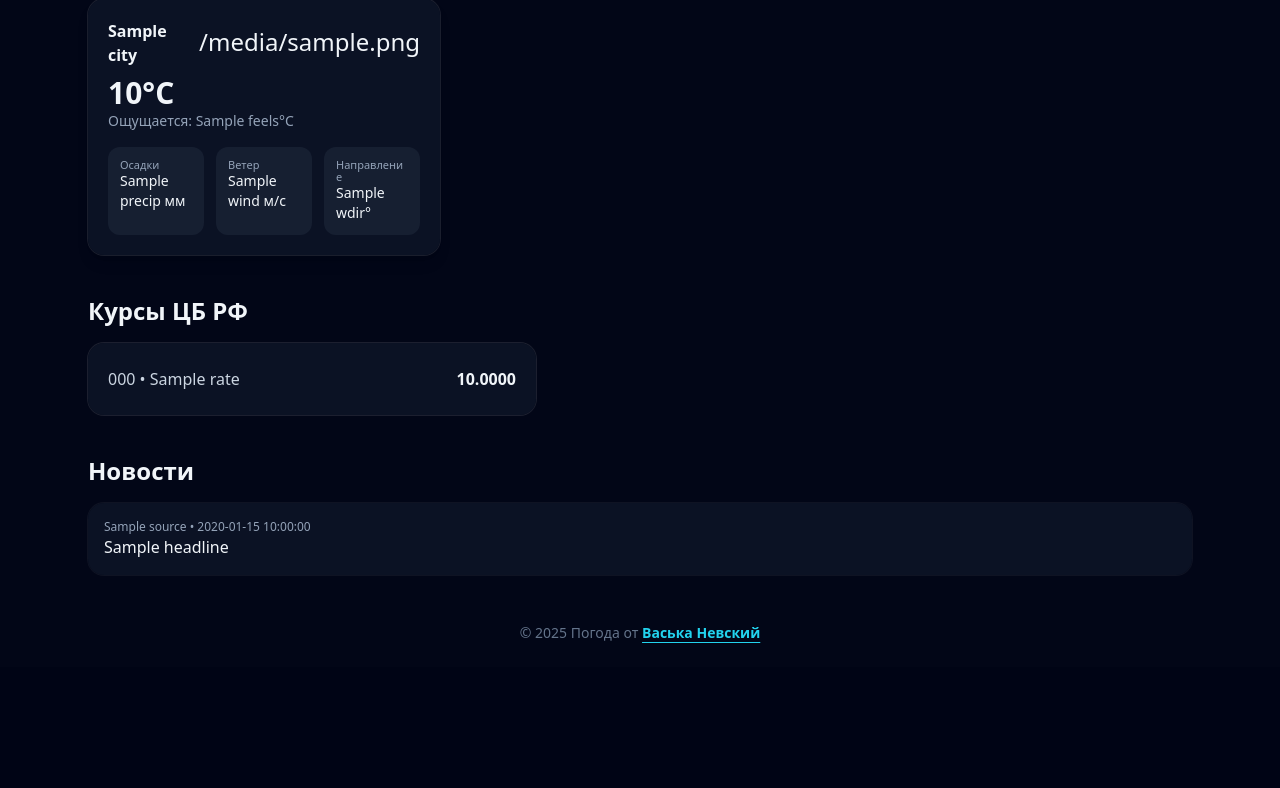
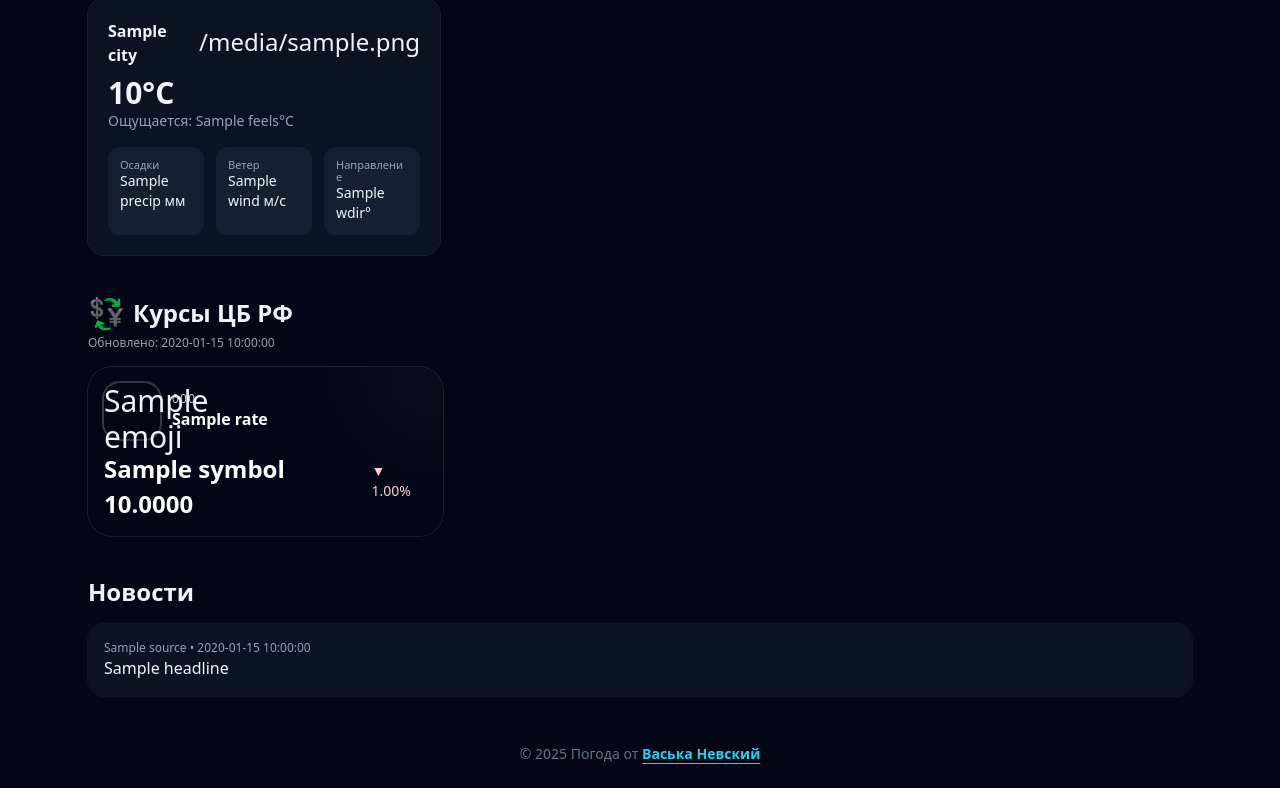
Before and after one commit to Nick-825/nw-weather-site, a Flask app: template templates/index.html in a window 1280 px wide. Shown: the part 145-933 px from the top of the page. Before the commit the page ends 788 px from the top, so only its background shows below. Run offline with Flask 3, Linux system fonts and the light colour scheme; the template is opened without the code that fills it: most values are stand-ins (such as "Sample title", 1, 10 or a date in 2020); some libraries are stand-ins or nearby versions.

Commit message:
Surface CBR update time alongside rates

```diff
--- a/app.py
+++ b/app.py
@@ -15,20 +15,26 @@
 @app.route("/")
 def index():
     weather = get_region_weather()
-    rates = get_cbr_rates(["USD", "EUR", "CNY"])
+    rates, rates_updated = get_cbr_rates(["USD", "EUR", "CNY"])
     headlines = get_headlines(limit=8)
     return render_template(
         "index.html",
         title="Северо-Запад: погода • новости • курсы",
         weather=weather,
         rates=rates,
+        rates_updated=rates_updated,
         headlines=headlines,
     )
 
 @app.route("/rates")
 def rates_page():
-    rates = get_cbr_rates(["USD", "EUR", "CNY"])
-    return render_template("rates.html", title="Курсы ЦБ РФ", rates=rates)
+    rates, rates_updated = get_cbr_rates(["USD", "EUR", "CNY"])
+    return render_template(
+        "rates.html",
+        title="Курсы ЦБ РФ",
+        rates=rates,
+        rates_updated=rates_updated,
+    )
 
 @app.route("/news")
 def news_page():
--- a/services/rates.py
+++ b/services/rates.py
@@ -1,21 +1,77 @@
+from datetime import datetime
+from typing import Optional
+
 from services.cache import ttl_cache
 import requests
 
 CBR_DAILY = "https://www.cbr-xml-daily.ru/daily_json.js"
 
+CURRENCY_META = {
+    "USD": {
+        "symbol": "$",
+        "emoji": "🇺🇸",
+        "accent": "from-blue-900/90 via-indigo-700/80 to-sky-600/70",
+    },
+    "EUR": {
+        "symbol": "€",
+        "emoji": "🇪🇺",
+        "accent": "from-indigo-900/90 via-violet-700/80 to-purple-600/70",
+    },
+    "CNY": {
+        "symbol": "¥",
+        "emoji": "🇨🇳",
+        "accent": "from-rose-900/90 via-red-700/80 to-amber-600/70",
+    },
+}
+
+def _format_timestamp(raw: str) -> Optional[str]:
+    if not raw:
+        return None
+
+    try:
+        dt = datetime.fromisoformat(raw.replace("Z", "+00:00"))
+    except ValueError:
+        return None
+
+    offset = dt.strftime("%z")
+    if offset:
+        offset = f" UTC{offset[:3]}:{offset[3:]}"
+
+    return f"{dt.strftime('%d.%m.%Y %H:%M')}{offset}".strip()
+
+
 @ttl_cache(600)
 def get_cbr_rates(codes=("USD","EUR","CNY")):
     r = requests.get(CBR_DAILY, timeout=10)
     r.raise_for_status()
-    data = r.json().get("Valute", {})
+    payload = r.json()
+    data = payload.get("Valute", {})
+    updated_label = (
+        _format_timestamp(payload.get("Date"))
+        or _format_timestamp(payload.get("Timestamp"))
+        or ""
+    )
+
     res = {}
     for code in codes:
         v = data.get(code)
         if v:
+            value = v.get("Value")
+            prev = v.get("Previous")
+            change = value - prev if (value is not None and prev is not None) else None
+            change_pct = (change / prev * 100) if (change is not None and prev) else None
+            meta = CURRENCY_META.get(code, {})
+
             res[code] = {
                 "name": v.get("Name"),
-                "value": v.get("Value"),
-                "prev": v.get("Previous"),
+                "value": value,
+                "prev": prev,
+                "change": change,
+                "change_percent": change_pct,
+                "symbol": meta.get("symbol", ""),
+                "emoji": meta.get("emoji"),
+                "accent": meta.get("accent", "from-slate-800/80 to-slate-900/80"),
+                "updated_at": updated_label,
             }
 
-    return res
+    return res, updated_label
--- a/templates/index.html
+++ b/templates/index.html
@@ -29,13 +29,46 @@
   {% endfor %}
 </div>
 
-<h2 class="text-2xl font-bold mt-10 mb-4">Курсы ЦБ РФ</h2>
-<div class="bg-slate-900/70 rounded-2xl ring-1 ring-white/10 p-5 max-w-md">
+<h2 class="text-2xl font-bold mt-10 mb-4 flex items-center gap-2">
+  <span class="text-3xl">💱</span>
+  Курсы ЦБ РФ
+</h2>
+{% if rates_updated %}
+<p class="text-xs text-slate-400 -mt-3 mb-4">Обновлено: {{ rates_updated }}</p>
+{% endif %}
+<div class="grid gap-5 md:grid-cols-3">
   {% for code, r in rates.items() %}
-  <div class="flex justify-between py-1">
-    <div class="text-slate-300">{{ code }} • {{ r.name }}</div>
-    <div class="font-semibold">{{ '%.4f'|format(r.value) }}</div>
-  </div>
+  <article class="relative overflow-hidden rounded-3xl bg-gradient-to-br {{ r.accent }} ring-1 ring-white/10 p-4 shadow-lg">
+    <div class="absolute -right-8 -top-10 h-24 w-24 rounded-full bg-white/10 blur-3xl"></div>
+    <div class="relative flex flex-col gap-3">
+      <div class="flex items-center gap-3">
+        <div class="w-14 h-14 shrink-0 rounded-2xl bg-black/20 ring-2 ring-white/20 grid place-items-center text-3xl">
+          {{ r.emoji or r.symbol or '¤' }}
+        </div>
+        <div>
+          <div class="text-xs uppercase tracking-widest text-white/80">{{ code }}</div>
+          <div class="text-base font-semibold text-white">{{ r.name }}</div>
+        </div>
+      </div>
+      <div class="flex items-baseline justify-between">
+        <div class="text-2xl font-bold text-white">
+          <span class="align-middle">{{ r.symbol or code }}</span>
+          <span class="align-middle">{{ '%.4f'|format(r.value) }}</span>
+        </div>
+        {% if r.change is not none %}
+        {% set is_positive = r.change >= 0 %}
+        <div class="text-sm font-medium {% if is_positive %}text-emerald-200{% else %}text-rose-200{% endif %}">
+          {% if is_positive %}▲{% else %}▼{% endif %}
+          {% if r.change_percent is not none %}
+            {{ '%.2f'|format(r.change_percent|abs) }}%
+          {% else %}
+            {{ '%.4f'|format(r.change|abs) }}
+          {% endif %}
+        </div>
+        {% endif %}
+      </div>
+    </div>
+  </article>
   {% endfor %}
 </div>
 
```
Also changed, not shown: templates/rates.html (+46 -7 lines).
